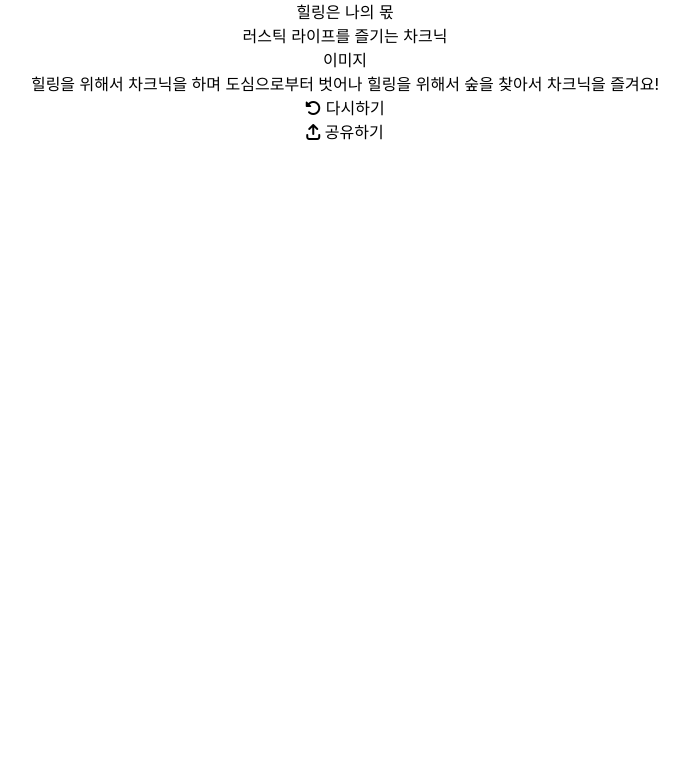
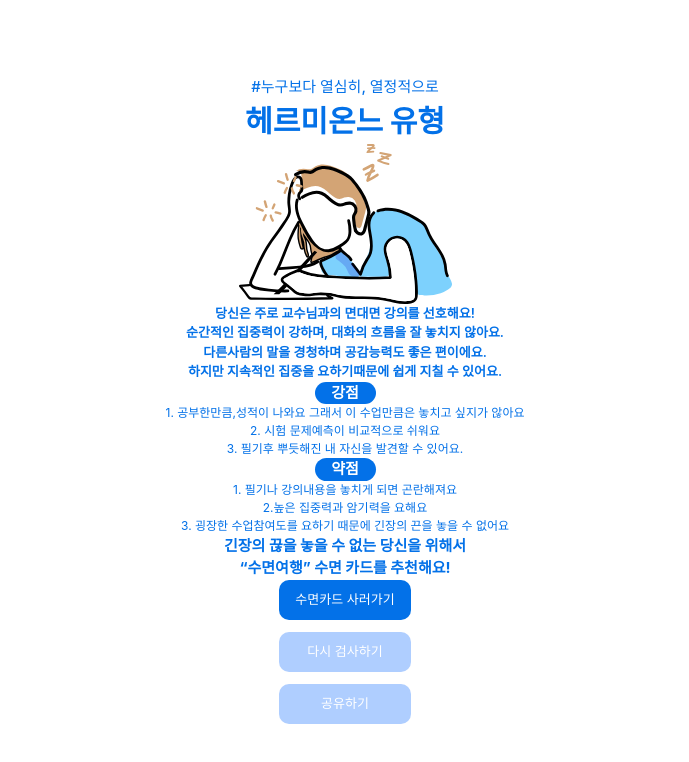
Before and after one commit to HiBixby/LazyMaker, a Vue app: page /#/result in a window 1280 px wide. Shown: the top 762 px of the page, without its empty margins (295-984 px from the left). Built offline with nearby package versions, Linux system fonts and the light colour scheme; a web font is replaced by a local one.

Commit message:
🚧 Apply a UI of result page

```diff
--- a/src/components/Result.vue
+++ b/src/components/Result.vue
@@ -1,33 +1,20 @@
 <template>
-  <div class="min-h-full p-10 flex flex-col justify-center">
-    <div class="제목">
-      <div class="text-l font-bold">힐링은 나의 몫</div>
-      <div class="text-2xl font-bold">러스틱 라이프를 즐기는 차크닉</div>
-    </div>
-    <div class="flex justify-center">
-      <div class="bg-gray-300 w-36 h-36">이미지</div>
-    </div>
-    <div>
-      힐링을 위해서 차크닉을 하며 도심으로부터 벗어나 힐링을 위해서 숲을 찾아서
-      차크닉을 즐겨요!
-    </div>
-    <div class="animate-pulse my-5">
-      <div class="flex-1 space-y-6 py-1">
-        <div class="h-2 bg-slate-200 rounded"></div>
-        <div class="space-y-3">
-          <div class="grid grid-cols-3 gap-4">
-            <div class="h-2 bg-slate-200 rounded col-span-2"></div>
-            <div class="h-2 bg-slate-200 rounded col-span-1"></div>
-          </div>
-          <div class="h-2 bg-slate-200 rounded"></div>
-        </div>
-      </div>
-    </div>
-    <div @click="[Retry()]" class="bg-gray-300 rounded-md py-3 my-3">
-      <i class="fa-solid fa-rotate-left"></i> 다시하기
-    </div>
-    <div @click="[ShareLink()]" class="bg-gray-300 rounded-md py-3 my-3">
-      <i class="fa-solid fa-arrow-up-from-bracket"></i> 공유하기
+  <div class="result">
+    <p class="tag">#누구보다 열심히, 열정적으로</p>
+    <p class="type">헤르미온느 유형</p>
+    <img src="../assets/result-A.svg" />
+    <div class="description">{{ description }}</div>
+    <div class="strong">강점</div>
+    <div class="strong-content">{{ strong }}</div>
+    <div class="weak">약점</div>
+    <div class="weak-content">{{ weak }}</div>
+    <div class="copy">{{ copy }}</div>
+    <div class="btn-container">
+      <button class="buy" @click="Redirect()">수면카드 사러가기</button>
+      <button class="retry" @click="$router.push('questions')">
+        다시 검사하기
+      </button>
+      <button class="share" @click="ShareLink()">공유하기</button>
     </div>
   </div>
 </template>
@@ -35,6 +22,16 @@
 <script>
 export default {
   name: "ResultPage",
+  data() {
+    return {
+      description:
+        "당신은 주로 교수님과의 면대면 강의를 선호해요!\n순간적인 집중력이 강하며, 대화의 흐름을 잘 놓치지 않아요.\n다른사람의 말을 경청하며 공감능력도 좋은 편이에요.\n하지만 지속적인 집중을 요하기때문에 쉽게 지칠 수 있어요.",
+      strong:
+        "1.  공부한만큼,성적이 나와요 그래서 이 수업만큼은 놓치고 싶지가 않아요\n2. 시험 문제예측이 비교적으로 쉬워요\n3. 필기후 뿌듯해진 내 자신을 발견할 수 있어요.",
+      weak: "1. 필기나 강의내용을 놓치게 되면 곤란해져요\n2.높은 집중력과 암기력을 요해요\n3. 굉장한 수업참여도를 요하기 때문에 긴장의 끈을 놓을 수 없어요",
+      copy: "긴장의 끊을 놓을 수 없는 당신을 위해서\n“수면여행” 수면 카드를 추천해요!",
+    };
+  },
   props: {
     msg: String,
   },
@@ -62,11 +59,94 @@ export default {
       }
     },
     Retry() {
-      this.$router.push("/main");
+      this.$router.push("/questions");
+    },
+    Redirect() {
+      window.open("https://2022.khvd.kr/");
     },
   },
 };
 </script>
 
 <!-- Add "scoped" attribute to limit CSS to this component only -->
-<style scoped></style>
+<style scoped>
+.result {
+  min-height: 100%;
+  display: flex;
+  flex-direction: column;
+  justify-content: center;
+  align-items: center;
+  color: #0371e8;
+}
+.tag {
+  font-weight: 500;
+  font-size: 0.938rem;
+}
+.type {
+  font-weight: 800;
+  font-size: 1.875rem;
+}
+.description {
+  white-space: pre-line;
+  font-weight: 600;
+  font-size: 0.813rem;
+}
+.strong {
+  background-color: #0371e8;
+  color: white;
+  width: 3.813rem;
+  border-radius: 13px;
+  font-size: 0.938rem;
+  font-weight: bold;
+}
+.strong-content {
+  white-space: pre-line;
+  font-size: 0.75rem;
+}
+.weak {
+  background-color: #0371e8;
+  color: white;
+  width: 3.813rem;
+  border-radius: 13px;
+  font-size: 0.938rem;
+  font-weight: bold;
+}
+.weak-content {
+  white-space: pre-line;
+  font-size: 0.75rem;
+}
+.copy {
+  white-space: pre-line;
+  font-weight: bold;
+  font-size: 0.938rem;
+}
+.btn-container {
+  display: flex;
+  flex-direction: column;
+  width: 8.25rem;
+  color: white;
+  justify-content: space-between;
+  height: 9rem;
+}
+.buy {
+  background-color: #0371e8;
+  font-size: 0.813rem;
+  font-weight: 300;
+  padding: 0.65rem 0;
+  border-radius: 10px;
+}
+.retry {
+  background-color: #afceff;
+  font-size: 0.813rem;
+  font-weight: 300;
+  padding: 0.65rem 0;
+  border-radius: 10px;
+}
+.share {
+  background-color: #afceff;
+  font-size: 0.813rem;
+  font-weight: 300;
+  padding: 0.65rem 0;
+  border-radius: 10px;
+}
+</style>
```
